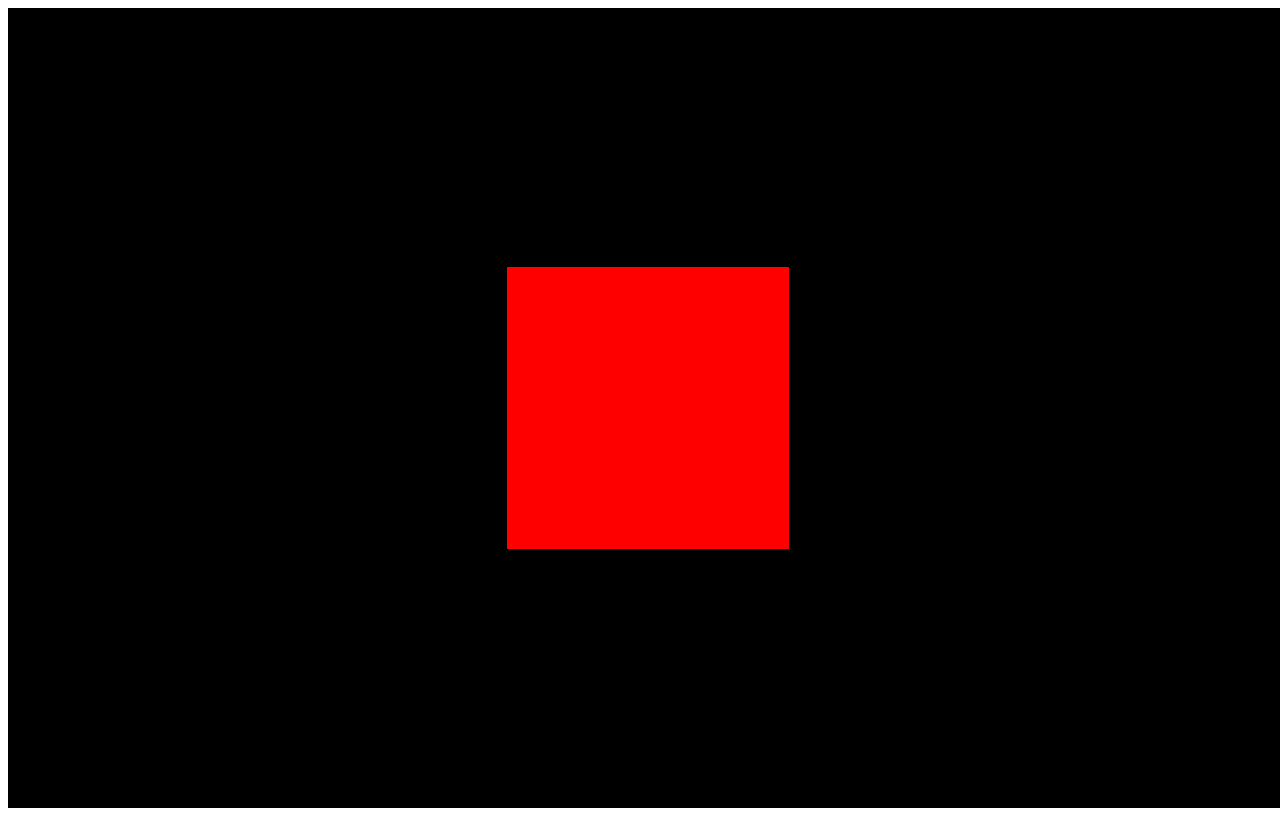
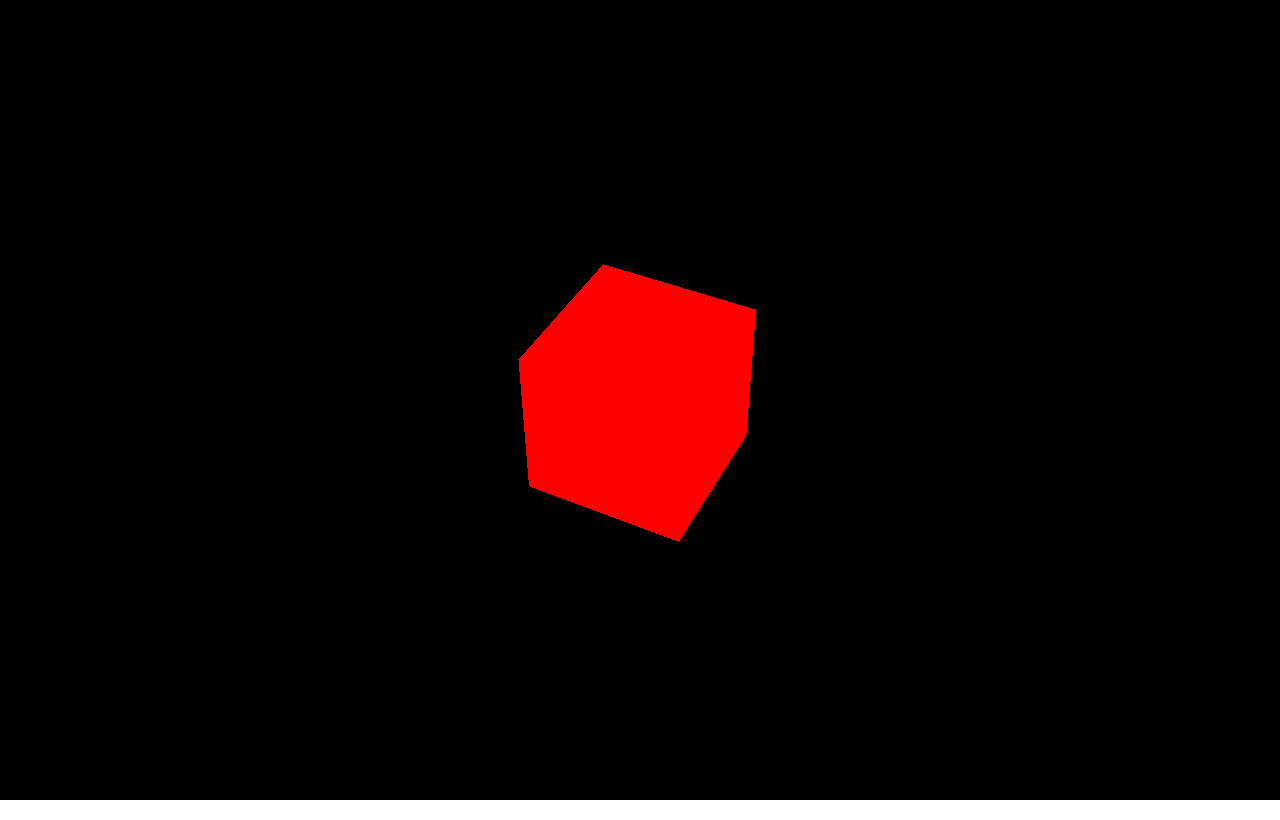
Before and after one commit to LemonyPie/nodeschool-workshoppers, a plain HTML site: page introtowebgl/assets/BoilerplateApp/index.htm in a window 1280 px wide. Drawn offline with Linux system fonts and the light colour scheme.

Commit message:
feat(introtowebgl): complete first lesson

```diff
--- a/introtowebgl/assets/BoilerplateApp/index.htm
+++ b/introtowebgl/assets/BoilerplateApp/index.htm
@@ -4,6 +4,13 @@
 
     <head>
         <title>Intro to WebGL with three.js</title>
+        <style>
+            html,
+            body {
+                margin: 0;
+                padding: 0;
+            }
+        </style>
     </head>
 
     <body>
--- a/introtowebgl/assets/BoilerplateApp/scripts/app.js
+++ b/introtowebgl/assets/BoilerplateApp/scripts/app.js
@@ -25,7 +25,8 @@ var demo = (function(){
                     1000
                 );
 
-            camera.position.set( 0, 0, 100 );
+            camera.position.set( 100, 100, -50 );
+            camera.lookAt(new THREE.Vector3(0, 0, 0));
 
             scene.add(camera);
 
@@ -40,12 +41,11 @@ var demo = (function(){
 
             requestAnimationFrame(render);
 
-        };
-
-        function render() {
+        }
+    function render() {
                 renderer.render(scene, camera);
                 requestAnimationFrame(render);
-        };
+        }
 
         window.onload = initScene;
 
```
